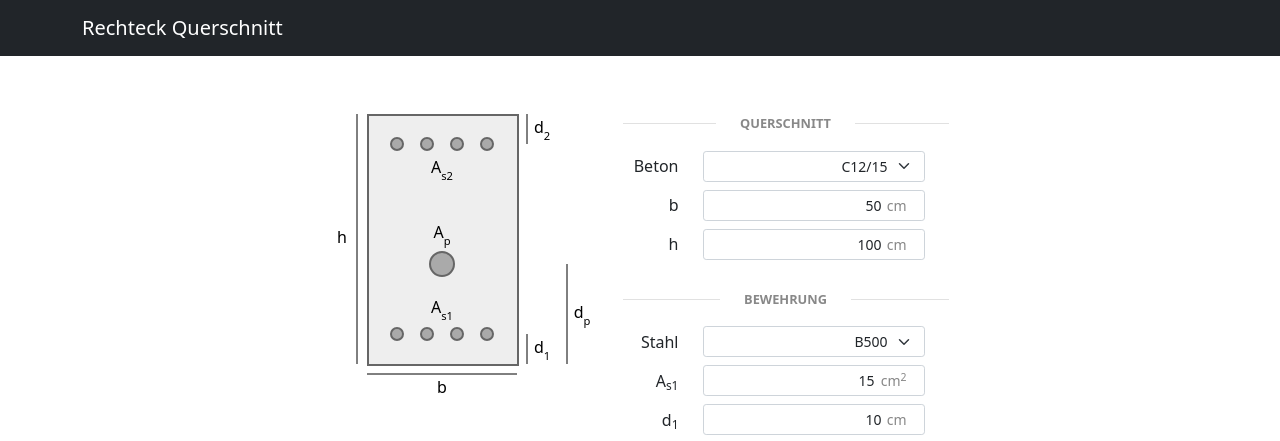
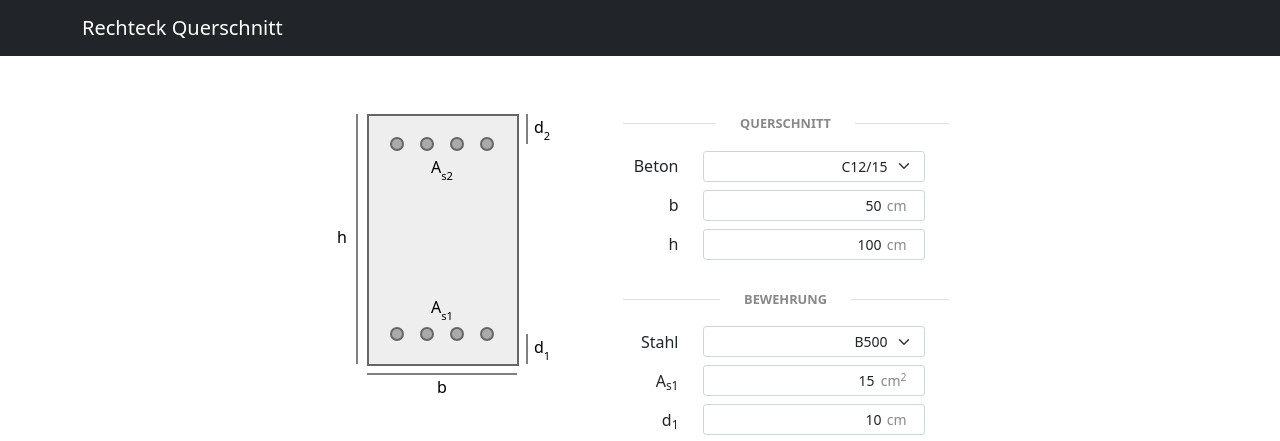
Before and after one commit to kurtlachmann/beton-interaktion, a React (Create React App) app: page /beton-interaktion/rechteck_qs in a window 1280 px wide. Shown: the top 441 px of the page. Built offline with nearby package versions, Linux system fonts and the light colour scheme.

Commit message:
CrossSection only shows Spannglied if activated

```diff
--- a/src/rechteck_qs/CrossSection.tsx
+++ b/src/rechteck_qs/CrossSection.tsx
@@ -1,7 +1,19 @@
 import { Card } from "react-bootstrap";
 
 
-export function CrossSection() {
+export enum CrossSectionElement {
+	HEIGHT,
+	WIDTH,
+	A_S1,
+	A_S2,
+	A_P,
+	D_1,
+	D_2,
+	D_P
+}
+
+
+export function CrossSection(props: {activeElement?: CrossSectionElement, showSpannglied?: boolean}) {
 	const padding = {
 		top: 10,
 		bottom: 35,
@@ -30,8 +42,10 @@ export function CrossSection() {
 			<Text x={padding.left + width + 25} y={padding.top + height - baustahl_margin/2} text="d" sub="1" />
 			<line x1={padding.left + width + 10} x2={padding.left + width + 10} y1={padding.top + height - baustahl_margin} y2={padding.top + height} stroke="#000" />
 
-			<Text x={padding.left + width + 65} y={padding.top + height - height*(1-0.6)*0.5} text="d" sub="p" />
-			<line x1={padding.left + width + 50} x2={padding.left + width + 50} y1={padding.top + height*0.6} y2={padding.top + height} stroke="#000" />
+			{props.showSpannglied && <>
+				<Text x={padding.left + width + 65} y={padding.top + height - height*(1-0.6)*0.5} text="d" sub="p" />
+				<line x1={padding.left + width + 50} x2={padding.left + width + 50} y1={padding.top + height*0.6} y2={padding.top + height} stroke="#000" />
+			</>}
 
 			{/* Content inside the rect */}
 			<BaustahlCircle x={padding.left + baustahl_margin} y={padding.top + baustahl_margin} />
@@ -40,8 +54,10 @@ export function CrossSection() {
 			<BaustahlCircle x={padding.left + 4*baustahl_margin} y={padding.top + baustahl_margin} />
 			<Text x={padding.left + width*0.5} y={padding.top + baustahl_margin + 25} text="A" sub="s2" />
 
-			<Text x={padding.left + width/2} y={padding.top + height * 0.6 - 30} text="A" sub="p" />
-			<SpannstahlCircle x={padding.left + width / 2} y={padding.top + height * 0.6} />
+			{props.showSpannglied && <>
+				<Text x={padding.left + width/2} y={padding.top + height * 0.6 - 30} text="A" sub="p" />
+				<SpannstahlCircle x={padding.left + width / 2} y={padding.top + height * 0.6} />
+			</>}
 
 			<Text x={padding.left + width*0.5} y={padding.top + height - baustahl_margin - 25} text="A" sub="s1" />
 			<BaustahlCircle x={padding.left + baustahl_margin} y={padding.top + height - baustahl_margin} />
@@ -53,8 +69,8 @@ export function CrossSection() {
 }
 
 
-function Text(props: {x: number, y: number, text: string, sub?: string}) {
-	return <text x={props.x} y={props.y} dominantBaseline="middle" textAnchor="middle">
+function Text(props: {x: number, y: number, text: string, sub?: string, color?: string, active?: boolean}) {
+	return <text x={props.x} y={props.y} dominantBaseline="middle" textAnchor="middle" fill={props.active ? "#f00" : "#000"} fontWeight={props.active ? "bold" : "normal"}>
 		{props.text}
 		<tspan baselineShift="sub" style={{fontSize: "0.7em"}}>{props.sub}</tspan>
 	</text>
--- a/src/rechteck_qs/RechteckQS.tsx
+++ b/src/rechteck_qs/RechteckQS.tsx
@@ -109,7 +109,7 @@ export default function RechteckQS() {
 			<Row style={{ marginTop: "2em", display: "flex", justifyContent: "center" }}>
 				<Col xl="auto">
 					<div style={{ marginTop: "1em", marginBottom: "1.5em" }}>
-						<CrossSection />
+						<CrossSection showSpannglied={spanngliedActive} />
 					</div>
 				</Col>
 				<Col xs={12} md={6} lg={4} xl={2} style={{ width: "350px" }}>
```
